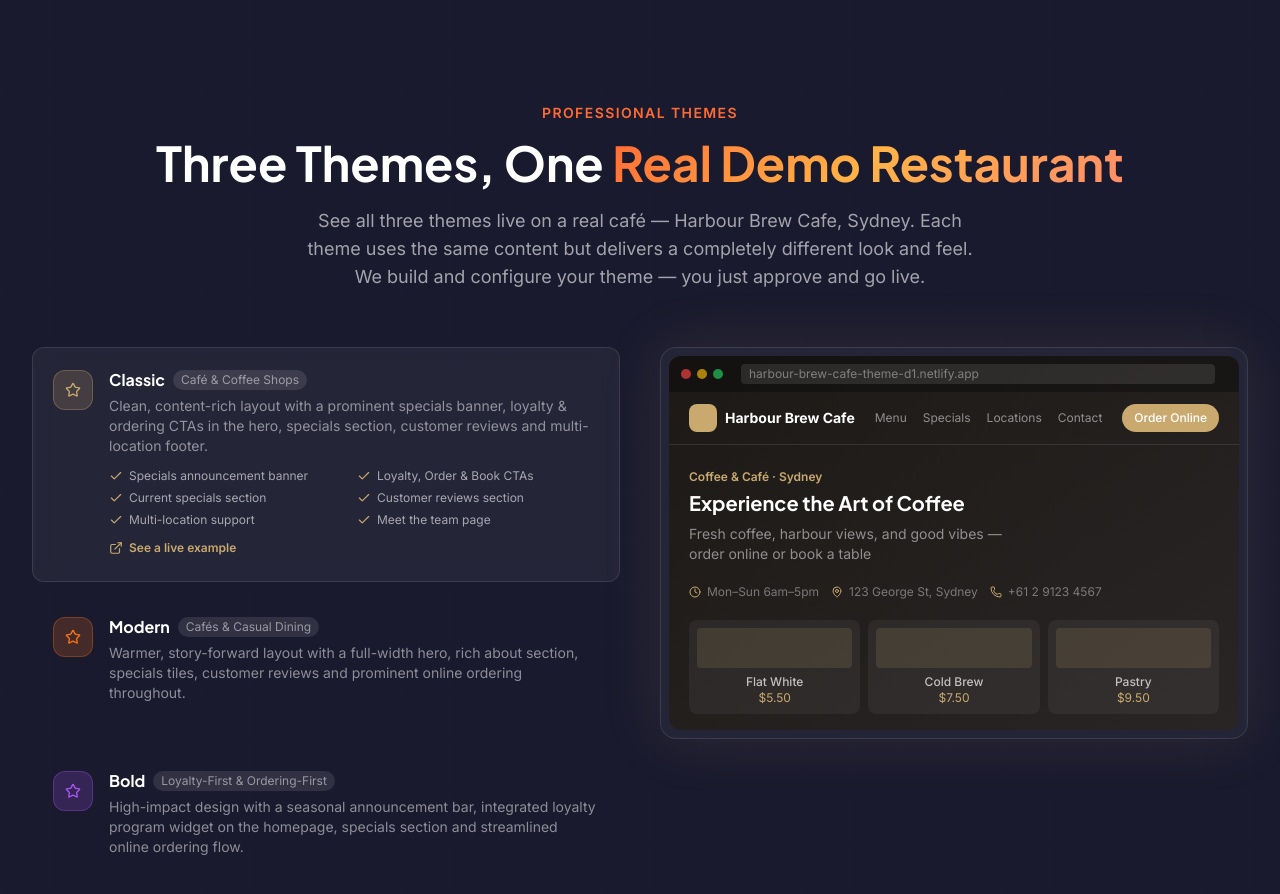
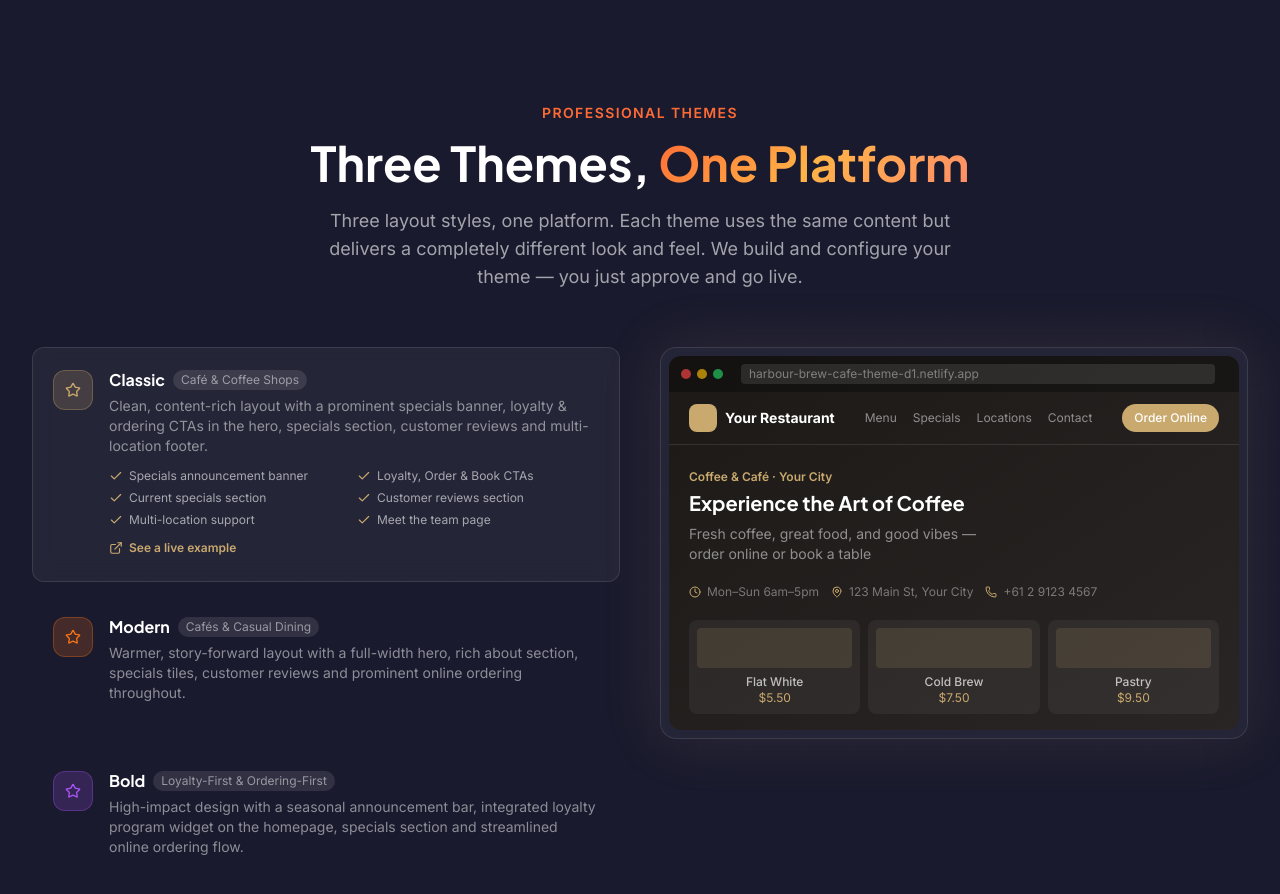
Before and after one commit to hetdinedesk/DineDesk, a Next.js app in the folder packages/marketing-website/: page / in a window 1280 px wide. Shown: the part 2180-3074 px from the top of the page. Built offline with nearby package versions, Linux system fonts and the light colour scheme.

Commit message:
fix: remove Harbour Brew Cafe and Sydney references from themes and home preview sections

```diff
--- a/packages/marketing-website/components/home-themes-preview.tsx
+++ b/packages/marketing-website/components/home-themes-preview.tsx
@@ -18,11 +18,11 @@ const themes = [
     features: ['Specials announcement banner', 'Loyalty, Order & Book CTAs', 'Current specials section', 'Customer reviews section', 'Multi-location support', 'Meet the team page'],
     demoUrl: 'https://harbour-brew-cafe-theme-d1.netlify.app/',
     preview: {
-      name: 'Harbour Brew Cafe',
-      tagline: 'Coffee & Café · Sydney',
+      name: 'Your Restaurant',
+      tagline: 'Coffee & Café · Your City',
       nav: ['Menu', 'Specials', 'Locations', 'Contact'],
       heroText: 'Experience the Art of Coffee',
-      subText: 'Fresh coffee, harbour views, and good vibes — order online or book a table',
+      subText: 'Fresh coffee, great food, and good vibes — order online or book a table',
       cta: 'Order Online',
     },
   },
@@ -37,8 +37,8 @@ const themes = [
     features: ['Full hero with brand story', 'Order Online hero CTA', 'Specials & promotions tiles', 'Customer reviews section', 'Multi-location support', 'Meet the team page'],
     demoUrl: 'https://harbour-brew-cafe-theme-d2.netlify.app/',
     preview: {
-      name: 'Harbour Brew Cafe',
-      tagline: 'Coffee & Café · Circular Quay',
+      name: 'Your Restaurant',
+      tagline: 'Coffee & Café · Your City',
       nav: ['Menu', 'Specials', 'Locations', 'Contact'],
       heroText: 'Experience the Art of Coffee',
       subText: 'We source the finest beans from sustainable farms — crafted with passion, every cup',
@@ -56,8 +56,8 @@ const themes = [
     features: ['Seasonal announcement bar', 'Loyalty program hero widget', 'Earn & redeem points display', 'Current specials section', 'Multi-location support', 'Meet the team page'],
     demoUrl: 'https://harbour-brew-cafe-theme-d3.netlify.app/',
     preview: {
-      name: 'Harbour Brew Cafe',
-      tagline: 'Coffee & Café · Sydney Harbour',
+      name: 'Your Restaurant',
+      tagline: 'Coffee & Café · Your City',
       nav: ['Menu', 'Specials', 'Locations', 'Contact'],
       heroText: 'Experience the Art of Coffee',
       subText: 'Try our new seasonal drinks and pastries — earn rewards with every order',
@@ -112,7 +112,7 @@ function ThemeMockup({ theme }: { theme: typeof themes[0] }) {
         <div className="flex flex-wrap gap-3 mb-5">
           {[
             { icon: Clock, text: 'Mon–Sun 6am–5pm' },
-            { icon: MapPin, text: '123 George St, Sydney' },
+            { icon: MapPin, text: '123 Main St, Your City' },
             { icon: Phone, text: '+61 2 9123 4567' },
           ].map(({ icon: Icon, text }) => (
             <div key={text} className="flex items-center gap-1.5 text-xs text-white/40">
@@ -162,8 +162,8 @@ export function HomeThemesPreview() {
             transition={{ delay: 0.1 }}
             className="text-3xl sm:text-4xl lg:text-5xl font-display font-bold mb-5"
           >
-            Three Themes, One{' '}
-            <span className="gradient-text">Real Demo Restaurant</span>
+            Three Themes,{' '}
+            <span className="gradient-text">One Platform</span>
           </motion.h2>
           <motion.p
             initial={{ opacity: 0, y: 20 }}
@@ -171,9 +171,9 @@ export function HomeThemesPreview() {
             transition={{ delay: 0.2 }}
             className="text-lg text-white/60 max-w-2xl mx-auto"
           >
-            See all three themes live on a real café — Harbour Brew Cafe, Sydney. Each theme
-            uses the same content but delivers a completely different look and feel. We build
-            and configure your theme — you just approve and go live.
+            Three layout styles, one platform. Each theme uses the same content but delivers
+            a completely different look and feel. We build and configure your theme — you just
+            approve and go live.
           </motion.p>
         </div>
 
--- a/packages/marketing-website/components/themes.tsx
+++ b/packages/marketing-website/components/themes.tsx
@@ -146,9 +146,8 @@ export function Themes() {
               transition={{ delay: 0.2 }}
             >
               <p className="text-lg text-white/55 leading-relaxed mb-6">
-                All three themes run live on{' '}
-                <span className="text-white font-medium">Harbour Brew Cafe, Sydney</span> — a real
-                DineDesk demo restaurant. Same menu, same content. Pick a layout that fits your brand.
+                All three themes are live on a real demo restaurant — same menu, same content,
+                three completely different layouts. Pick the one that fits your brand.
               </p>
               <div className="flex flex-wrap gap-3">
                 {themes.map((t) => (
```
